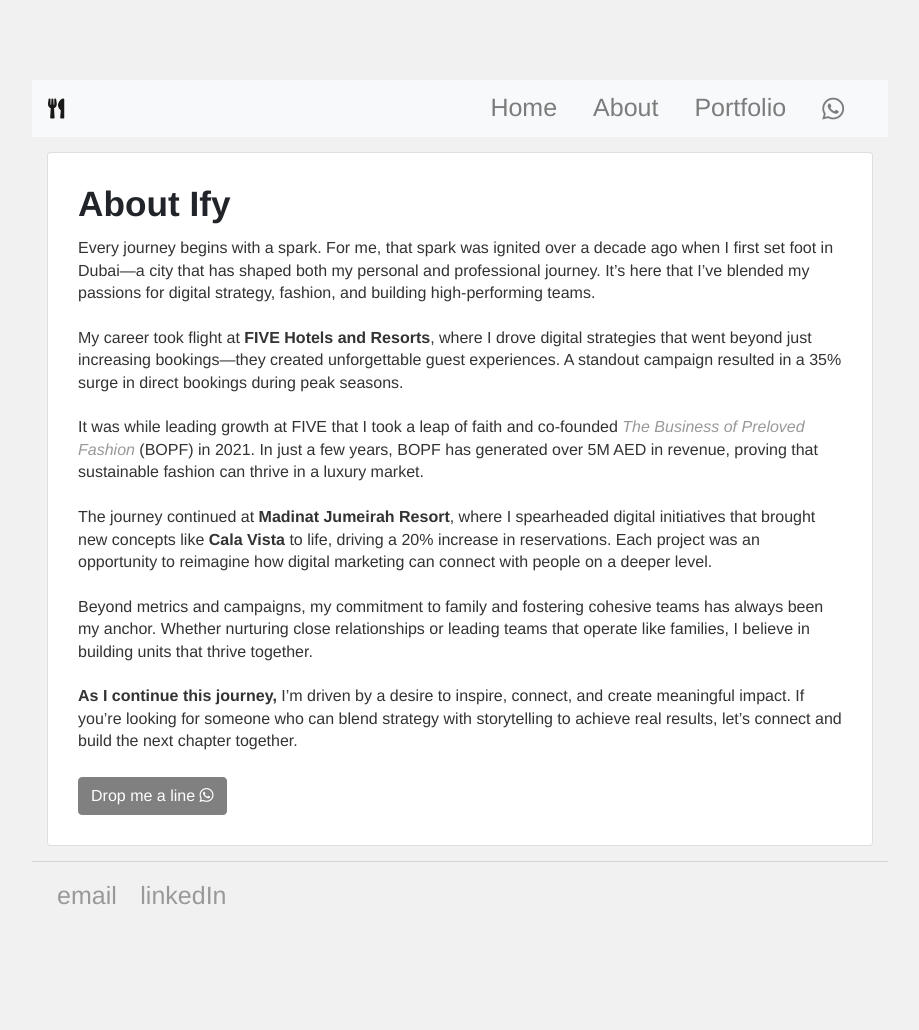
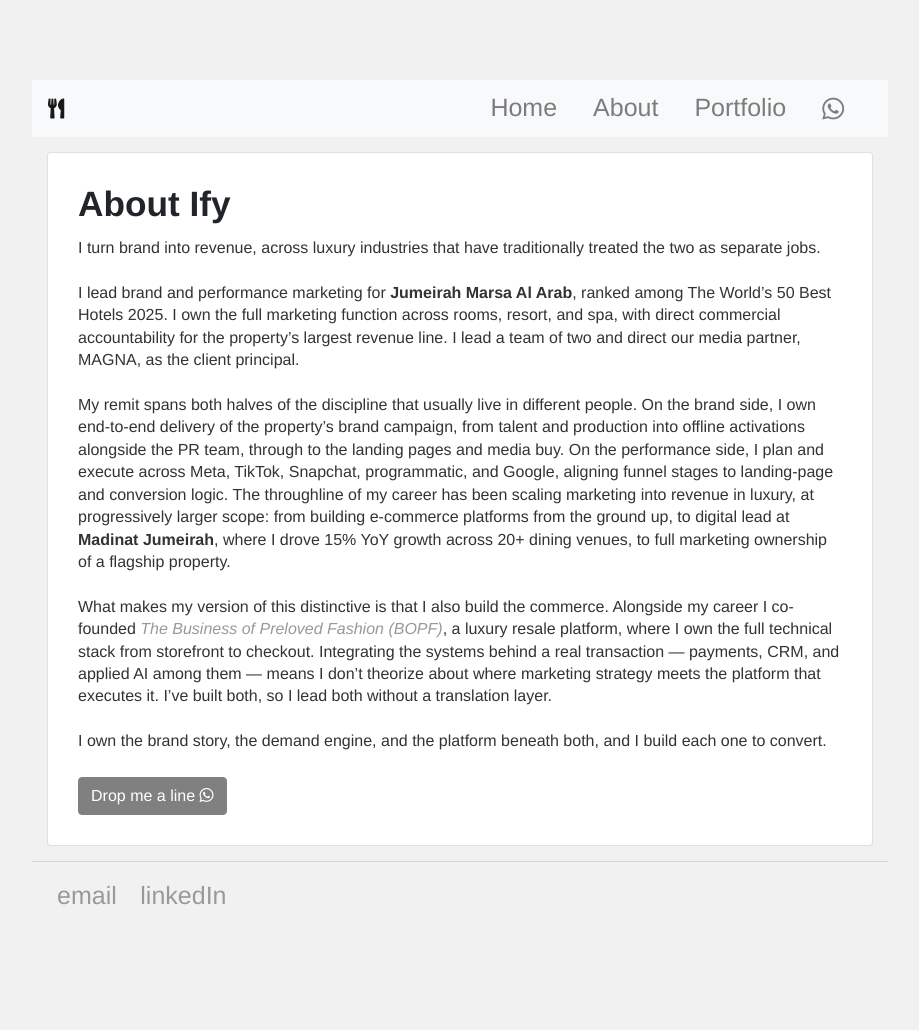
Before and after one commit to IfeanyiIbekwe/ifeanyiibekwe.github.io, a Jekyll site: the page built from about/index.html, in a window 1280 px wide. Shown: the whole page, without its empty margins (180-1099 px from the left). Built offline with Jekyll 4.4.1, drawn with Linux system fonts in a browser that asks for light colours; nearby versions of some CDN libraries.

Commit message:
Update portfolio content to current role and positioning
- Reposition site from 'digital marketing expert' to luxury marketing
  leader across brand, performance, and commerce
- Lead Home and About with the Jumeirah Marsa Al Arab Marketing Manager
  role (Nov 2025-present), using the approved About narrative
- Remove all public revenue figures (5M AED / 1.5M AED BOPF, 60% FIVE
  stat) per the no-figures rule; replace with qualitative proof points
- Update BOPF entry to reflect Co-Founder technical ownership and
  AI-driven operations workflows
- Add Jumeirah Marsa Al Arab portfolio tab at role-description level
  (no named campaigns pending confirmation)
- Add Capabilities section: Brand & Creative Direction, Performance
  Media, Commerce & Technical Build, CRM & Data
- Update page titles, meta description, config name, and sitemap dates

Co-Authored-By: Claude Fable 5 <noreply@anthropic.com>
Claude-Session: https://claude.ai/code/session_01K3KdQvQRVFwwvNyA8ahDfF

```diff
--- a/_config.yml
+++ b/_config.yml
@@ -1,2 +1,2 @@
-name: Ifeanyi Ibekwe, Front End Developer, eCommerce Manager
+name: Ifeanyi Ibekwe, Luxury Marketing Leader | Brand, Performance & Commerce
 markdown: kramdown
--- a/_layouts/default.html
+++ b/_layouts/default.html
@@ -5,8 +5,8 @@
 
 
 
-    <title>Ifeanyi Ibekwe: Digital Marketing Expert</title>
-    <meta name="description" content=" Achieved 60% growth at FIVE Hotels & 1.5M AED at BOPF Dubai via strategic Digital Marketing. Explore how Ifeanyi drives success in luxury sectors.">
+    <title>Ifeanyi Ibekwe | Luxury Marketing Leader: Brand, Performance & Commerce</title>
+    <meta name="description" content="Luxury marketing leader spanning brand, performance, and commerce. Marketing Manager at Jumeirah Marsa Al Arab and co-founder of BOPF, a luxury resale platform.">
     <meta property="og:image" content="https://cdn.shopify.com/s/files/1/0541/3715/9849/files/08875de0-7ead-416d-bde0-8e2af380686c.jpg?v=1692692038">
 
 
--- a/about/index.html
+++ b/about/index.html
@@ -1,6 +1,6 @@
 ---
 layout: default
-title: Ifeanyi "Ify" Ibekwe, E-Commerce and Digital Marketing Expert | Driving Sales and Growth through Performance Marketing Strategies
+title: About Ifeanyi "Ify" Ibekwe | Luxury Marketing Leader | Brand, Performance & Commerce
 ---
 <div class="blurb card">
     <div class="card-body d-flex flex-column align-items-start justify-content-start">
@@ -11,17 +11,15 @@ title: Ifeanyi "Ify" Ibekwe, E-Commerce and Digital Marketing Expert | Driving S
             <!-- Main content area with collapsible functionality -->
             <div class="content-preview" id="content-preview-about">
                 <p class="card-text">
-                    Every journey begins with a spark. For me, that spark was ignited over a decade ago when I first set foot in Dubai—a city that has shaped both my personal and professional journey. It’s here that I’ve blended my passions for digital strategy, fashion, and building high-performing teams.
+                    I turn brand into revenue, across luxury industries that have traditionally treated the two as separate jobs.
                     <br><br>
-                    My career took flight at <strong>FIVE Hotels and Resorts</strong>, where I drove digital strategies that went beyond just increasing bookings—they created unforgettable guest experiences. A standout campaign resulted in a 35% surge in direct bookings during peak seasons.
+                    I lead brand and performance marketing for <strong>Jumeirah Marsa Al Arab</strong>, ranked among The World’s 50 Best Hotels 2025. I own the full marketing function across rooms, resort, and spa, with direct commercial accountability for the property’s largest revenue line. I lead a team of two and direct our media partner, MAGNA, as the client principal.
                     <br><br>
-                    It was while leading growth at FIVE that I took a leap of faith and co-founded <a href="http://thebopf.com/" target="_blank"><em>The Business of Preloved Fashion</em></a> (BOPF) in 2021. In just a few years, BOPF has generated over 5M AED in revenue, proving that sustainable fashion can thrive in a luxury market.
+                    My remit spans both halves of the discipline that usually live in different people. On the brand side, I own end-to-end delivery of the property’s brand campaign, from talent and production into offline activations alongside the PR team, through to the landing pages and media buy. On the performance side, I plan and execute across Meta, TikTok, Snapchat, programmatic, and Google, aligning funnel stages to landing-page and conversion logic. The throughline of my career has been scaling marketing into revenue in luxury, at progressively larger scope: from building e-commerce platforms from the ground up, to digital lead at <strong>Madinat Jumeirah</strong>, where I drove 15% YoY growth across 20+ dining venues, to full marketing ownership of a flagship property.
                     <br><br>
-                    The journey continued at <strong>Madinat Jumeirah Resort</strong>, where I spearheaded digital initiatives that brought new concepts like <strong>Cala Vista</strong> to life, driving a 20% increase in reservations. Each project was an opportunity to reimagine how digital marketing can connect with people on a deeper level.
+                    What makes my version of this distinctive is that I also build the commerce. Alongside my career I co-founded <a href="http://thebopf.com/" target="_blank"><em>The Business of Preloved Fashion</em> (BOPF)</a>, a luxury resale platform, where I own the full technical stack from storefront to checkout. Integrating the systems behind a real transaction — payments, CRM, and applied AI among them — means I don’t theorize about where marketing strategy meets the platform that executes it. I’ve built both, so I lead both without a translation layer.
                     <br><br>
-                    Beyond metrics and campaigns, my commitment to family and fostering cohesive teams has always been my anchor. Whether nurturing close relationships or leading teams that operate like families, I believe in building units that thrive together.
-                    <br><br>
-                    <strong>As I continue this journey,</strong> I’m driven by a desire to inspire, connect, and create meaningful impact. If you’re looking for someone who can blend strategy with storytelling to achieve real results, let’s connect and build the next chapter together.
+                    I own the brand story, the demand engine, and the platform beneath both, and I build each one to convert.
                 </p>
             </div>
 
--- a/sitemap.xml
+++ b/sitemap.xml
@@ -9,17 +9,17 @@
 
 <url>
   <loc>https://ifeanyiibekwe.github.io/</loc>
-  <lastmod>2023-08-28T06:21:43+00:00</lastmod>
+  <lastmod>2026-07-10T00:00:00+00:00</lastmod>
   <priority>1.00</priority>
 </url>
 <url>
   <loc>https://ifeanyiibekwe.github.io/about/</loc>
-  <lastmod>2023-08-28T06:21:43+00:00</lastmod>
+  <lastmod>2026-07-10T00:00:00+00:00</lastmod>
   <priority>0.80</priority>
 </url>
 <url>
   <loc>https://ifeanyiibekwe.github.io/portfolio/</loc>
-  <lastmod>2023-08-28T06:21:43+00:00</lastmod>
+  <lastmod>2026-07-10T00:00:00+00:00</lastmod>
   <priority>0.80</priority>
 </url>
 
```
Also changed, not shown: index.html (+7 -11 lines), portfolio/index.html (+82 -9 lines).
